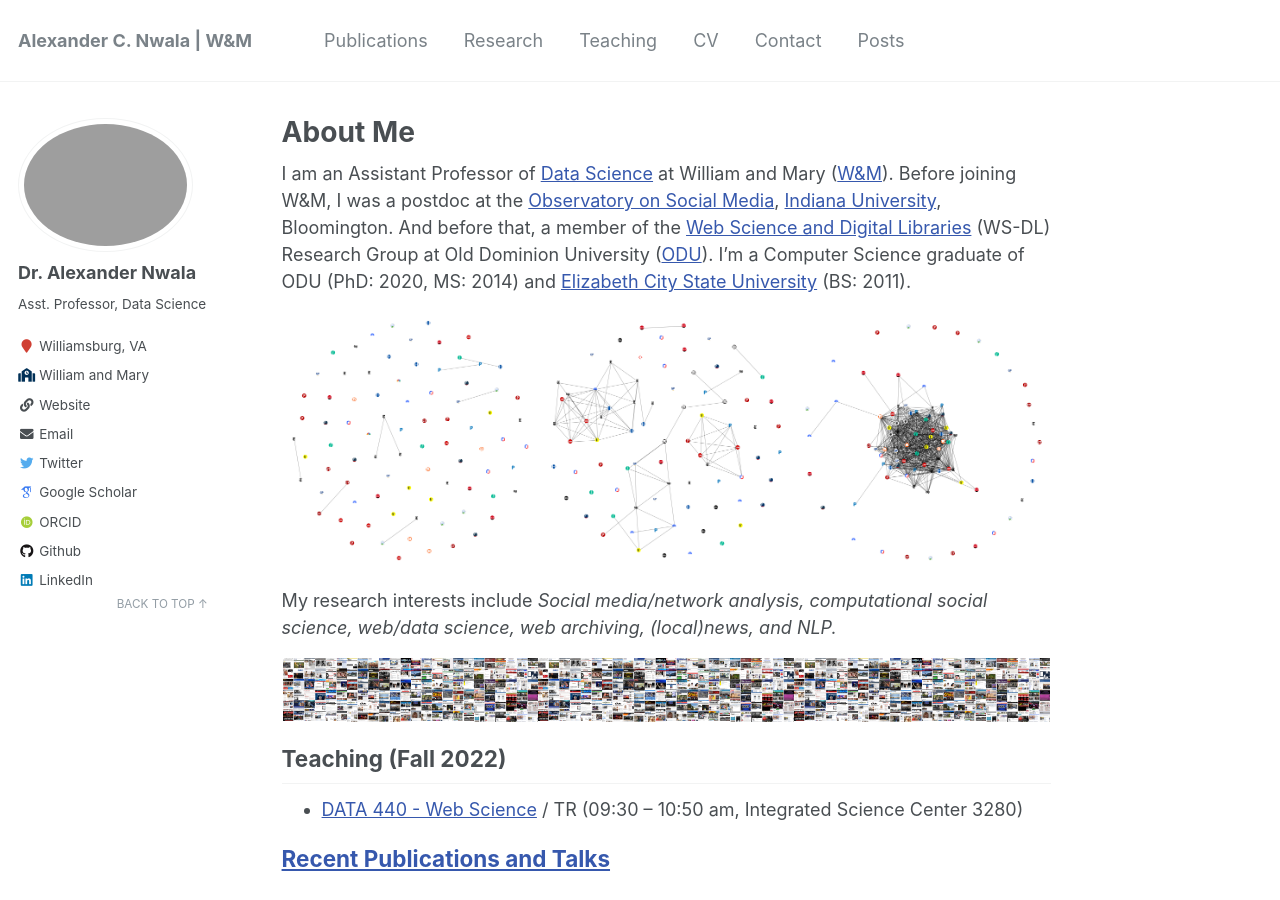
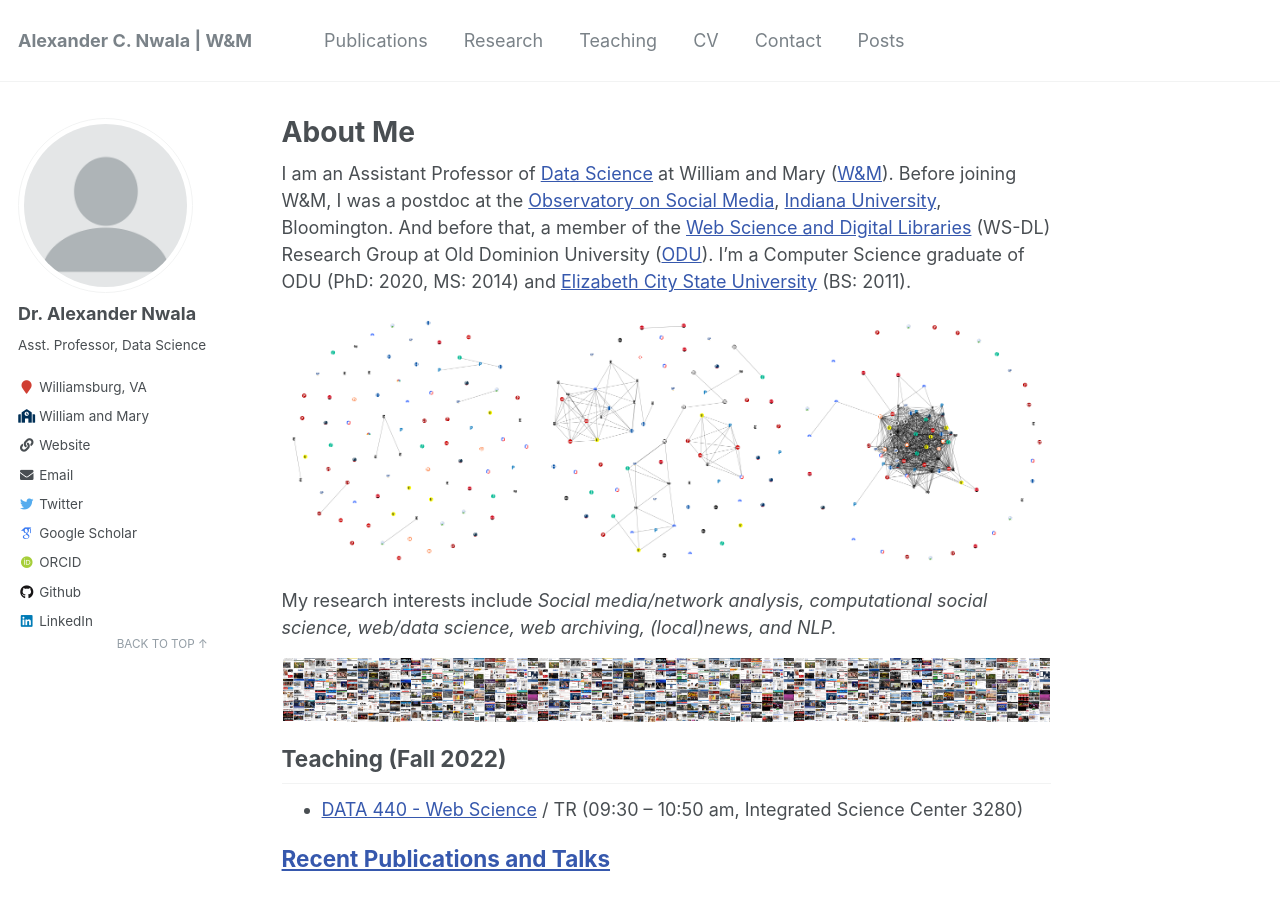
Before and after one commit to xandernwala/xandernwala.github.io, a Jekyll site: the page built from _pages/about.md, in a window 1280 px wide and 900 px high. Built offline with Jekyll 4.4.1, drawn with Linux system fonts in a browser that asks for light colours; some web fonts are replaced.

```diff
--- a/_config.yml
+++ b/_config.yml
@@ -62,7 +62,7 @@ facebook:
   username               :
   app_id                 :
   publisher              :
-og_image                 : profile.jpg
+og_image                 : profile.png
 # For specifying social profiles
 # - https://developers.google.com/structured-data/customize/social-profiles
 social:
@@ -81,7 +81,7 @@ analytics:
 # Site Author
 author:
   name             : "Dr. Alexander Nwala"
-  avatar           : "profile.jpg"
+  avatar           : "profile.png"
   bio              : "Asst. Professor, Data Science"
   location         : "Williamsburg, VA"
   employer         : "William and Mary"
```
